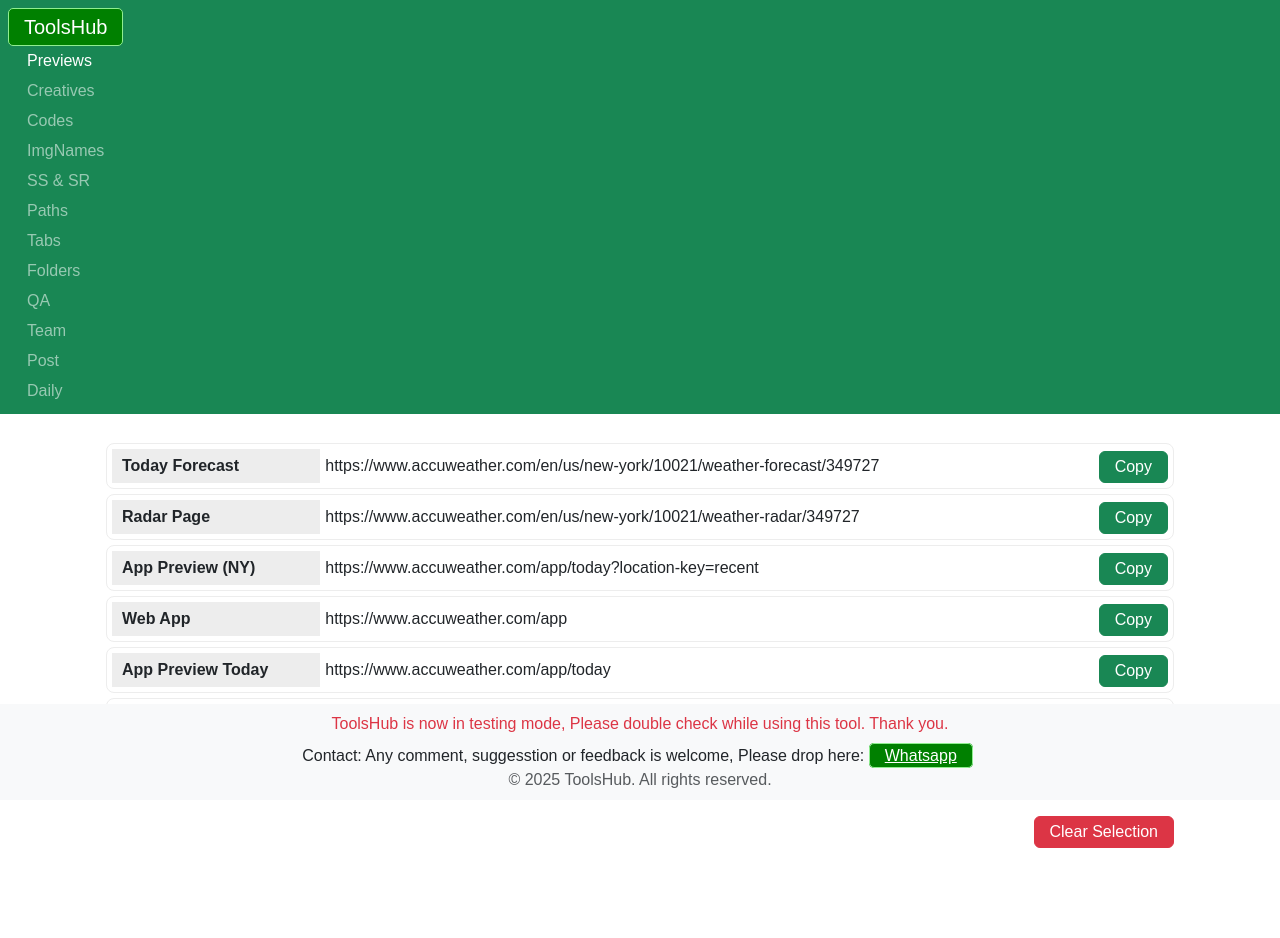
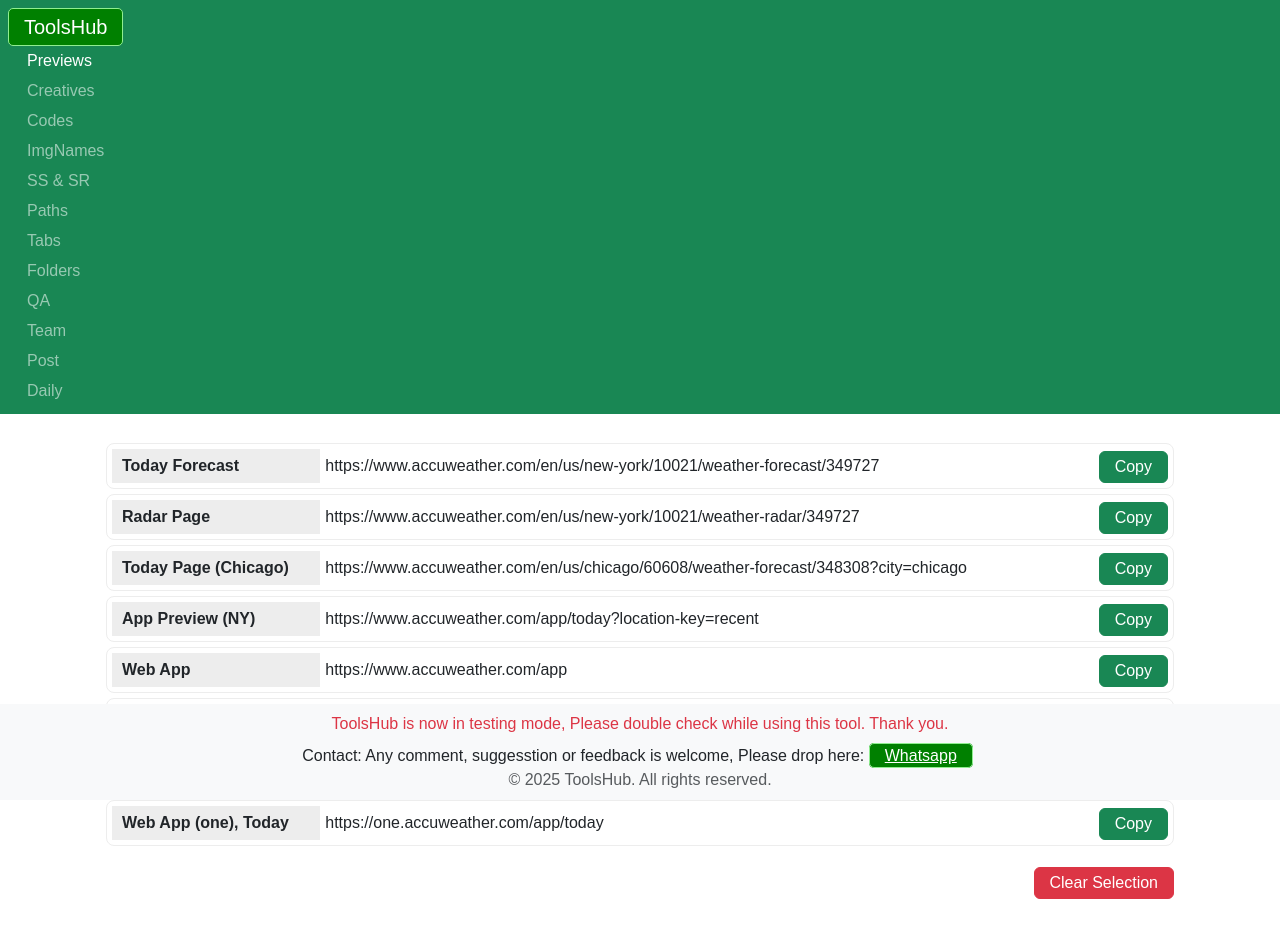
Before and after one commit to SEBPO-mujahidul-islam/toolshub, a React (Vite) app: page / in a window 1280 px wide. Shown: the top 938 px of the page. Built offline with nearby package versions, Linux system fonts and the light colour scheme.

Commit message:
preview city added.

```diff
--- a/src/pages/Previews.tsx
+++ b/src/pages/Previews.tsx
@@ -11,6 +11,11 @@
     id: 'radarPage',
     label: 'Radar Page',
     text: 'https://www.accuweather.com/en/us/new-york/10021/weather-radar/349727',
+  },
+  {
+    id: 'radarPage',
+    label: 'Today Page (Chicago)',
+    text: 'https://www.accuweather.com/en/us/chicago/60608/weather-forecast/348308?city=chicago',
   },
   {
     id: 'appNewYorkPage',
```
